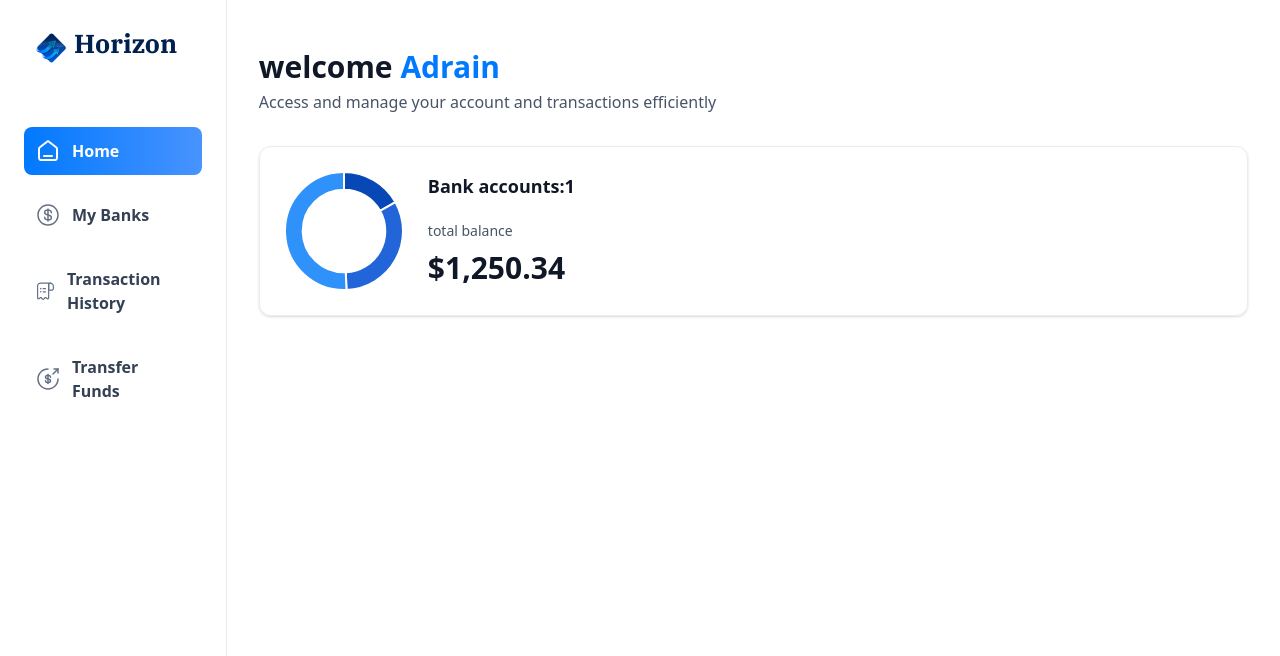
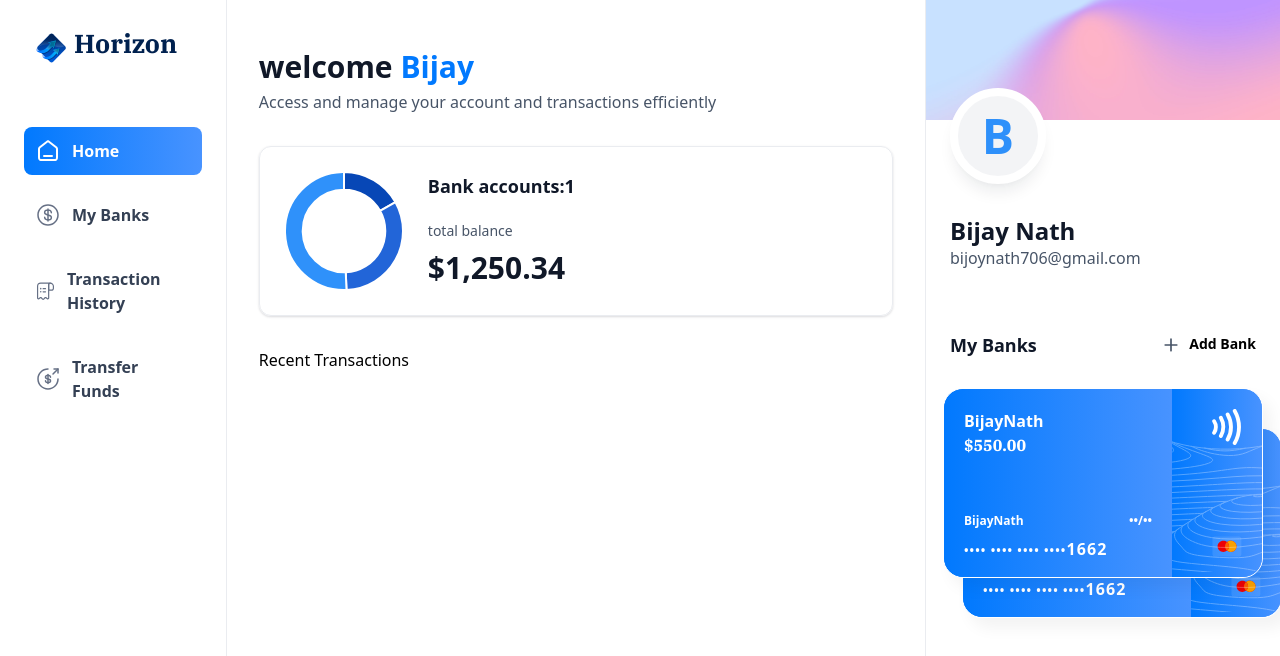
Before and after one commit to bijoy-nath1/FinFlaw, a Next.js app: page / in a window 1280 px wide. Shown: the top 656 px of the page. Built offline with nearby package versions, Linux system fonts and the light colour scheme.

Commit message:
implement right sidebar

```diff
--- /dev/null
+++ b/app/(root)/my-banks/page.tsx
@@ -0,0 +1,7 @@
+import React from "react";
+
+function page() {
+  return <div>page</div>;
+}
+
+export default page;
--- a/app/(root)/page.tsx
+++ b/app/(root)/page.tsx
@@ -1,29 +1,38 @@
-import React from 'react'
-import HeaderBox from '@/components/HeaderBox'
-import TotalBalanceBox from '@/components/TotalBalanceBox'
+import React from "react";
+import HeaderBox from "@/components/HeaderBox";
+import TotalBalanceBox from "@/components/TotalBalanceBox";
+import RightSidebar from "@/components/RightSidebar";
 function Home() {
   const loggedIn = {
-    firstName:"Adrain"
-  }
+    firstName: "Bijay",
+    lastName: "Nath",
+    email: "bijoynath706@gmail.com",
+  };
   return (
     <section className="home">
-      <div className='home-content'>
-        <header className='home-header'>
-            <HeaderBox
-            type ="greeting"
+      <div className="home-content">
+        <header className="home-header">
+          <HeaderBox
+            type="greeting"
             title="welcome"
-            user={loggedIn?.firstName|| 'guest'}
+            user={loggedIn?.firstName || "guest"}
             subtext="Access and manage your account and transactions efficiently"
-            />
-            <TotalBalanceBox
+          />
+          <TotalBalanceBox
             accounts={[]}
             totalBanks={1}
             totalCurrentBalance={1250.34}
-            />
+          />
         </header>
+        Recent Transactions
       </div>
+      <RightSidebar
+        user={loggedIn}
+        transactions={[]}
+        banks={[{ currentBalance: 550 }, { currentBalance: 450 }]}
+      />
     </section>
-  )
+  );
 }
 
-export default Home
+export default Home;
--- /dev/null
+++ b/app/(root)/payment-transfer/page.tsx
@@ -0,0 +1,7 @@
+import React from "react";
+
+function page() {
+  return <div>page</div>;
+}
+
+export default page;
--- /dev/null
+++ b/app/(root)/transaction-history/page.tsx
@@ -0,0 +1,7 @@
+import React from "react";
+
+function page() {
+  return <div>page</div>;
+}
+
+export default page;
--- a/app/globals.css
+++ b/app/globals.css
@@ -224,7 +224,7 @@
 
   /* Bank Card */
   .bank-card {
-    @apply relative flex h-[190px] w-full max-w-[320px] justify-between rounded-[20px] border border-white bg-bank-gradient shadow-creditCard backdrop-blur-[6px];
+    @apply relative flex h-[190px] w-[320px] max-w-[320px] justify-between rounded-[20px] border border-white bg-bank-gradient shadow-creditCard backdrop-blur-[6px];
   }
 
   .bank-card_content {
--- /dev/null
+++ b/components/BankCard.tsx
@@ -0,0 +1,58 @@
+import { formatAmount } from "@/lib/utils";
+import Link from "next/link";
+import React from "react";
+import Image from "next/image";
+
+function BankCard({ account, userName, showBalance = true }: CreditCardProps) {
+  return (
+    <div className="flex flex-col">
+      <Link href="/" className="bank-card">
+        <div className="bank-card_content">
+          <div>
+            <h1 className="text-16 font-semibold text-white">
+              {account.name || userName}
+            </h1>
+            <p className="font-ibm-plex-serif font-black text-white">
+              {formatAmount(account.currentBalance)}
+            </p>
+          </div>
+          <article className="flex flex-col gap-2">
+            <div className="flex justify-between">
+              <h1 className="text-12 font-semibold text-white">{userName}</h1>
+              <h2 className="text-12 font-semibold text-white">••/••</h2>
+            </div>
+            <p className="text-12 font-semibold tracking-[1.1px] text-white">
+              •••• •••• •••• ••••<span className="text-16">1662</span>
+            </p>
+          </article>
+        </div>
+        <div className="bank-card_icon">
+          <Image
+            src="/icons/Paypass.svg"
+            alt="pay"
+            loading="lazy"
+            width={30}
+            height={30}
+          />
+          <Image
+            src="/icons/mastercard.svg"
+            alt="pay"
+            loading="lazy"
+            width={30}
+            height={30}
+          />
+          <Image
+            src="/icons/lines.svg"
+            alt="pay"
+            loading="lazy"
+            width={316}
+            height={190}
+            className="absolute top-0 right-0 rounded-xl"
+          />
+        </div>
+      </Link>
+    </div>
+  );
+}
+
+export default BankCard;
--- a/components/MobileNav.tsx
+++ b/components/MobileNav.tsx
@@ -6,6 +6,7 @@ import {
   SheetClose,
   SheetContent,
   SheetTrigger,
+  SheetTitle,
 } from "@/components/ui/sheet";
 import Image from "next/image";
 import Link from "next/link";
@@ -29,7 +30,7 @@ function MobileNav({ user }: MobileNavProps) {
         </SheetTrigger>
 
         <SheetContent side="left" className="bg-white border-none">
-          <nav className="flex flex-col gap-4">
+          <SheetTitle>
             <Link
               href="/"
               className="mb-12 cursor-pointer items-center gap-2 flex"
@@ -45,6 +46,8 @@ function MobileNav({ user }: MobileNavProps) {
                 Horizon
               </h1>
             </Link>
+          </SheetTitle>
+          <nav className="flex flex-col gap-4">
             <div className="mobilenav-sheet">
               <SheetClose asChild>
                 <nav className="flex h-full flex-col gap-6 pt-16 text-white">
--- /dev/null
+++ b/components/RightSidebar.tsx
@@ -0,0 +1,77 @@
+import React from "react";
+import Link from "next/link";
+import Image from "next/image";
+import BankCard from "@/components/BankCard";
+
+function RightSidebar({
+  user = {},
+  transactions = [],
+  banks = [],
+}: RightSidebarProps) {
+  return (
+    <aside className="right-sidebar">
+      <section className="flex flex-col pb-8">
+        <div className="profile-banner" />
+        <div className="profile">
+          <div
+            className="profile-img"
+            aria-label={`${user.firstName || "User"}'s Profile Picture`}
+          >
+            <span className="text-5xl font-bold text-blue-500">
+              {user?.firstName?.[0] || "N"}
+            </span>
+          </div>
+          <div className="profile-details">
+            <h1 className="profile-name">
+              {user?.firstName || "First"} {user?.lastName || "Last"}
+            </h1>
+            <p className="profile-email">{user?.email || "No Email"}</p>
+          </div>
+        </div>
+      </section>
+      <section className="banks">
+        <div className="flex w-full justify-between">
+          <h2 className="header-2">My Banks</h2>
+          <Link
+            href="/"
+            className="flex gap-2"
+            aria-label="Add a new bank account"
+          >
+            <Image
+              src="/icons/plus.svg"
+              width={20}
+              height={20}
+              alt="Add a new bank"
+              loading="lazy"
+            />
+            <h2 className="text-14 font-semibold">Add Bank</h2>
+          </Link>
+        </div>
+        {banks?.length > 0 && (
+          <div className="relative flex flex-1 flex-col items-center justify-center gap-5">
+            <div className="relative z-10">
+              <BankCard
+                key={banks[0].$id}
+                account={banks[0]}
+                userName={`${user.firstName}${user.lastName}`}
+                showBalance={false}
+              />
+            </div>
+            {banks[1] && (
+              <div className="absolute top-10  left-3  z-0 w-[90%]">
+                <BankCard
+                  key={banks[1].$id}
+                  account={banks[1]}
+                  userName={`${user.firstName}${user.lastName}`}
+                  showBalance={false}
+                />
+              </div>
+            )}
+          </div>
+        )}
+      </section>
+    </aside>
+  );
+}
+
+export default RightSidebar;
```
